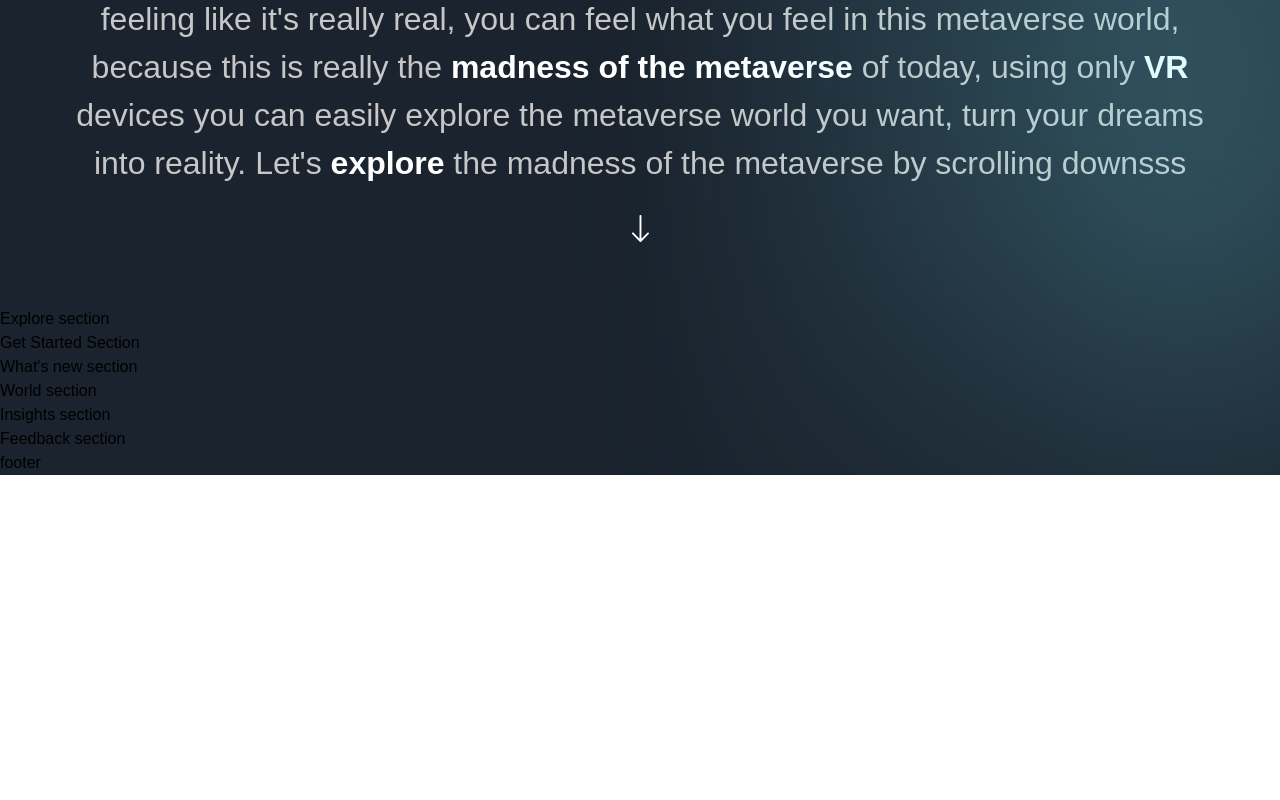
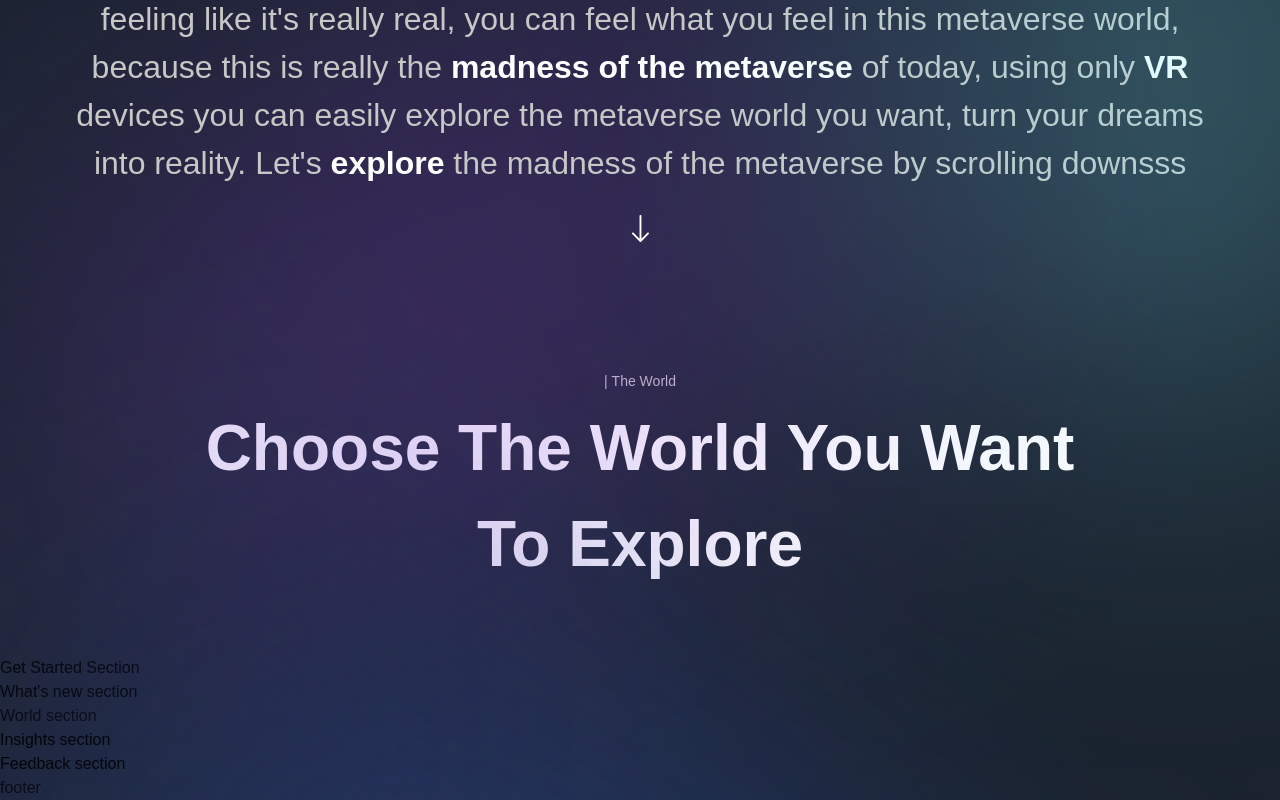
Before and after one commit to witehound/metaversus, a Next.js app: page / in a window 1280 px wide. Shown: the part 1240-2040 px from the top of the page. Before the commit the page ends 1715 px from the top, so only its background shows below. Built offline with nearby package versions, Linux system fonts and the light colour scheme; a web font is replaced by a local one.

Commit message:
finished titleText component

```diff
--- a/app/page.js
+++ b/app/page.js
@@ -14,13 +14,22 @@
   <div className="bg-primary-black overflow-hidden">
     <Navbar />
     <Hero />
+    <div className="relative ">
       <About />
+      <div className=" gradient-03 z-0" />
       <Explore />
+    </div>
+    <div className="relative ">
       <GetStarted />
+      <div className=" gradient-04 z-0" />
       <WhatsNew />
+    </div>
     <World />
+    <div className="relative ">
       <Insights />
+      <div className=" gradient-04 z-0" />
       <Feedback />
+    </div>
     <Footer />
   </div>
 );
--- a/components/CustomTexts.jsx
+++ b/components/CustomTexts.jsx
@@ -17,4 +17,13 @@
   </motion.p>
 );
 
-export const TitleText = ({ title, textStyles }) => <h2>Title Text</h2>;
+export const TitleText = ({ title, textStyles }) => (
+  <motion.h2
+    variants={textVariant2}
+    initial="hidden"
+    whileInView={"show"}
+    className={`mt-[8px] font-bold md:text-[64px] text-[40px] text-white ${textStyles}`}
+  >
+    {title}
+  </motion.h2>
+);
--- a/sections/Explore.jsx
+++ b/sections/Explore.jsx
@@ -1,8 +1,33 @@
-'use client';
+"use client";
+import { useState } from "react";
+import { motion } from "framer-motion";
+
+//internal imports
+import styles from "../styles";
+import { staggerContainer } from "../utils/motion";
+import { TypingText, ExploreCard, TitleText } from "../components";
+import { exploreWorlds } from "../constants";
 
 const Explore = () => (
-  <section>
-    Explore section
+  <section className={`${styles.paddings}`} id="explore">
+    <motion.div
+      variants={staggerContainer}
+      initial="hidden"
+      whileInView={"show"}
+      viewport={{ once: false, amount: 0.25 }}
+      className={`${styles.innerWidth} mx-auto flex flex-col`}
+    >
+      <TypingText title={"| The World"} textStyles="text-center" />
+      <TitleText
+        title={
+          <>
+            Choose The World You Want <br className="md:block hidden" /> To
+            Explore
+          </>
+        }
+        textStyles="text-center"
+      />
+    </motion.div>
   </section>
 );
 
```
Lines whose indentation alone changed are shown as unchanged.
